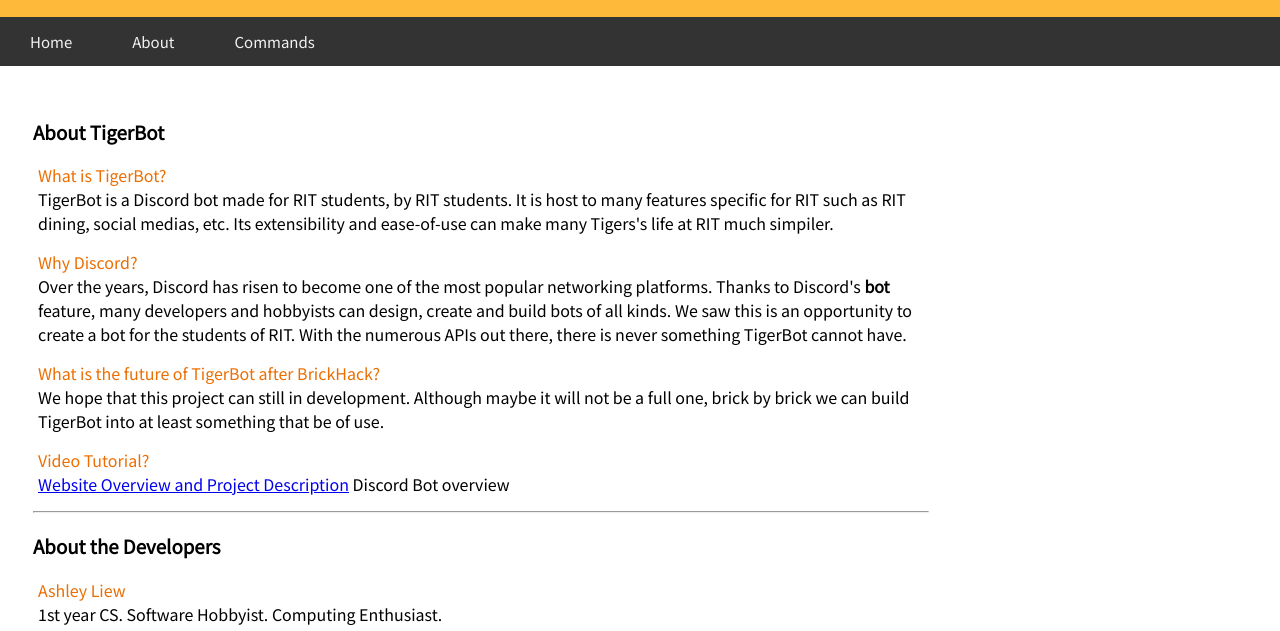
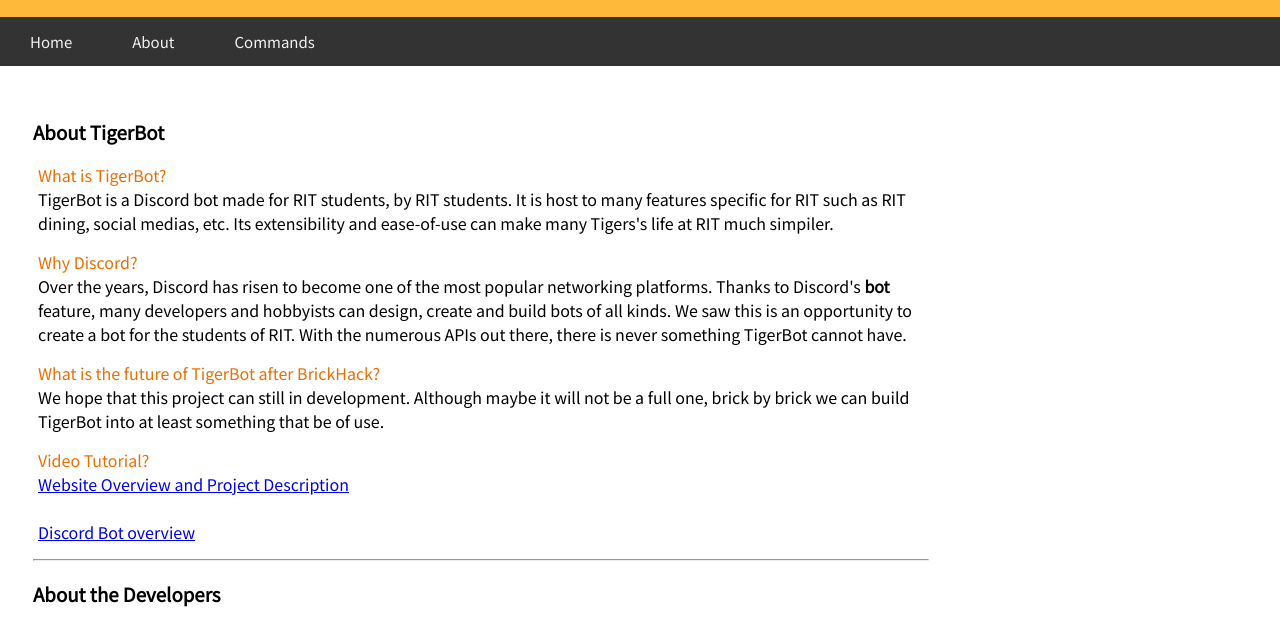
Before and after one commit to brainuser5705/RITnotify, a plain HTML site: page about.html in a window 1280 px wide. Shown: the part 136-767 px from the top of the page. Drawn offline with Linux system fonts and the light colour scheme.

Commit message:
Update about.html

```diff
--- a/about.html
+++ b/about.html
@@ -49,7 +49,8 @@
                 <div class="about-questions">Video Tutorial?</div>
                 <div class="about-answers">
                     <a id="video" href="https://youtu.be/KoB0i4VA0CI" target="_blank">Website Overview and Project Description</a>
-                    <a id ="video href="https://www.youtube.com/watch?v=zCr7Ye038eQ" target="_blank">Discord Bot overview</a>
+                    <br></br>
+                    <a id="video2" href="https://www.youtube.com/watch?v=zCr7Ye038eQ" target="_blank">Discord Bot overview</a>
 
                 </div>
             </section>
```
